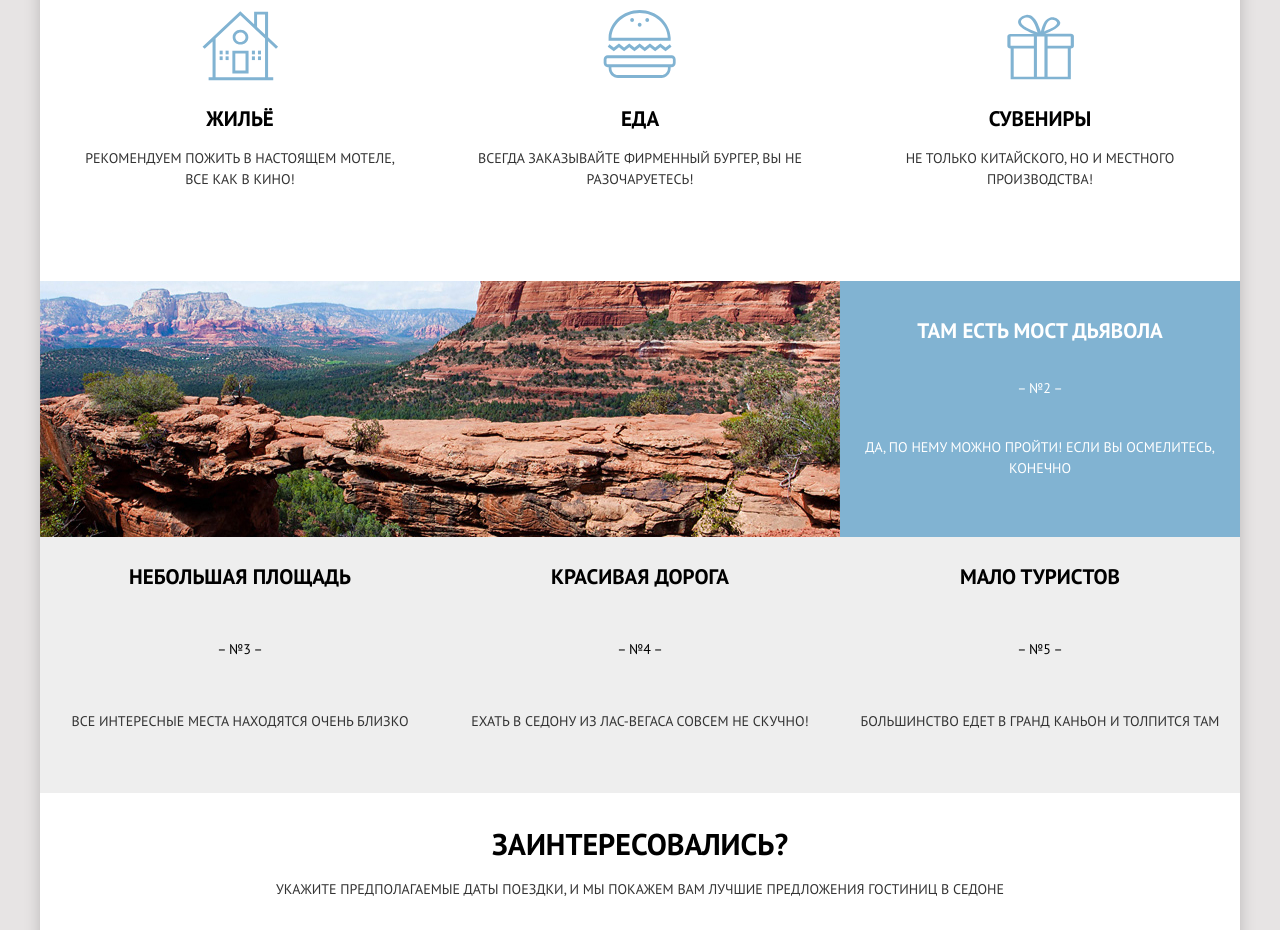
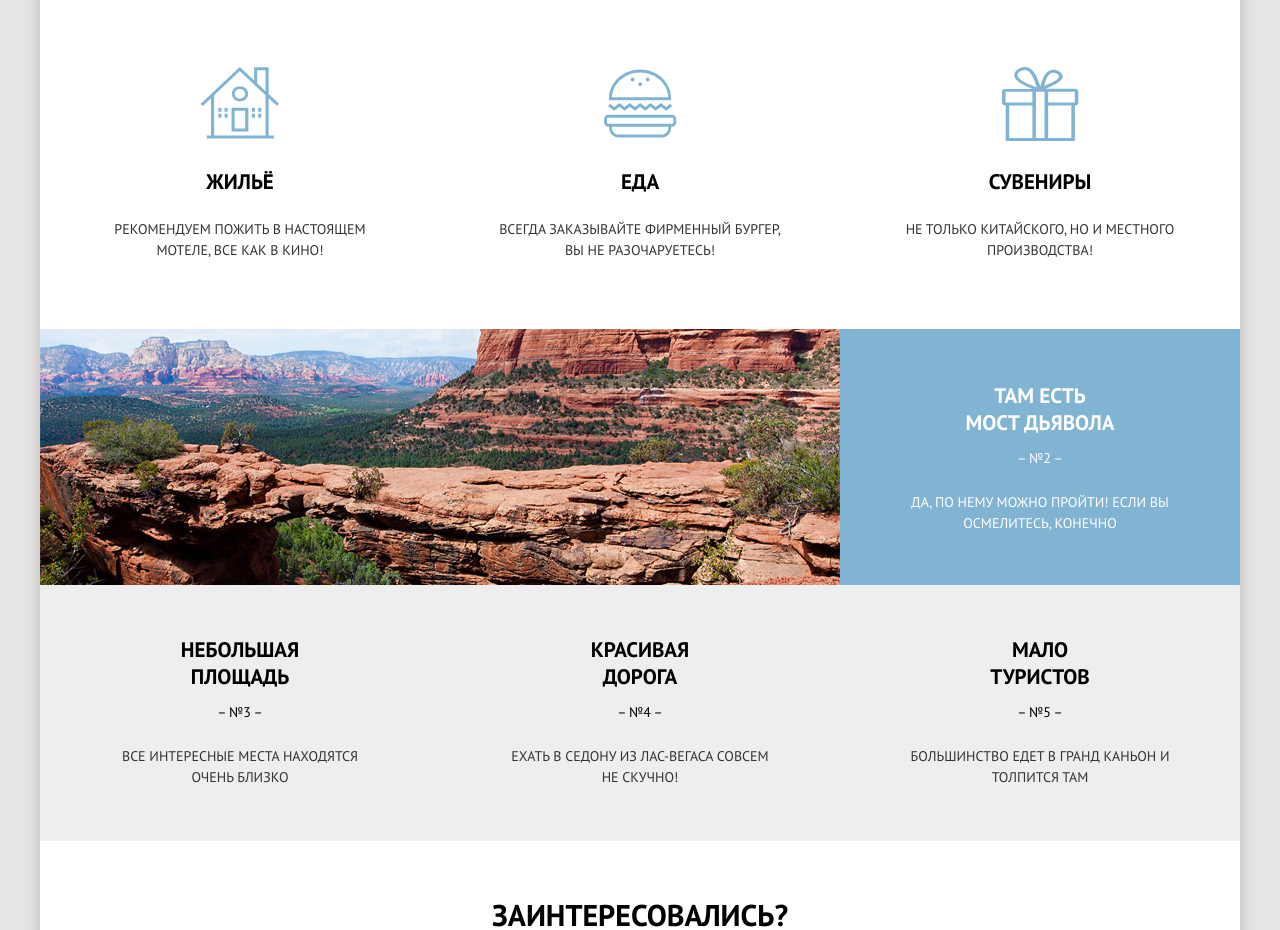
Before and after one commit to htmlacademy-adaptive/2358445-sedona-28, a website: page source/index.html in a window 1280 px wide. Shown: the part 1038-1968 px from the top of the page. Drawn offline with nearby package versions, Linux system fonts and the light colour scheme; files that its build step writes are made by us from their sources.

Commit message:
PixelPerfect главной страницы

```diff
--- a/source/sass/blocks/benefits.scss
+++ b/source/sass/blocks/benefits.scss
@@ -1,18 +1,15 @@
 .benefits {
   @include list-reset;
   text-align: left;
-  padding: 0 18px 46px;
 
   @media (min-width: $tablet-width) {
     display: grid;
     grid-template-columns: 1fr 1fr 1fr;
-    grid-template-rows: 331px;
-    padding: 0;
   }
 }
 
 .benefits__item {
-  padding: 33px 0 0 47px;
+  padding: 32px 0 0 47px;
 
   &--habitation {
     background: url("../../img/icon-house.svg") no-repeat 0 25px;
@@ -31,7 +28,7 @@
 
   @media (min-width: $tablet-width) {
     text-align: center;
-    padding: 156px 33px 0 33px;
+    padding: 156px 40px 0 40px;
     min-height: 331px;
 
     &--habitation {
@@ -49,8 +46,31 @@
       background-size: 67px 75px;
     }
   }
+
+  @media (min-width: $desktop-width) {
+    padding: 170px 50px 0 50px;
+
+    &--habitation {
+      background-position: 50% 68px;
+      background-size: 80px 74px;
+    }
+
+    &--food {
+      background-position: 50% 71px;
+      background-size: 73px 69px;
+    }
+
+    &--souvenirs {
+      background-position: 50% 69px;
+      background-size: 78px 75px;
+    }
+  }
 }
 
 .benefits__title {
   margin-bottom: 16px;
+
+  @media (min-width: $tablet-width) {
+    margin-bottom: 24px;
+  }
 }
--- a/source/sass/blocks/button.scss
+++ b/source/sass/blocks/button.scss
@@ -6,7 +6,7 @@
   font-weight: 700;
   font-size: 21px;
   line-height: 26px;
-  padding: 16px 0;
+  padding: 15px 0 17px;
   width: 100%;
   max-width: 458px;
   font-family: "PT Sans", "Arial", sans-serif;
--- a/source/sass/blocks/find-hotel.scss
+++ b/source/sass/blocks/find-hotel.scss
@@ -1,22 +1,42 @@
 .find-hotel {
   text-align: center;
   padding: 38px 18px 48px 18px;
+
+  @media (min-width: $tablet-width) {
+    padding: 60px 18px 55px 18px;
+  }
+
+  @media (min-width: $desktop-width) {
+    padding-bottom: 68px;
+  }
 }
 
 .find-hotel__title {
   font-size: 21px;
-  margin-bottom: 22px;
+  margin-bottom: 20px;
 
   @media (min-width: $tablet-width) {
     font-size: 30px;
+    margin-bottom: 31px;
   }
 }
 
 .find-hotel__text {
-  margin-bottom: 32px;
+  margin: 0 auto 32px;
+  max-width: 290px;
+
+  @media (min-width: $tablet-width) {
+    margin: 0 auto 45px;
+    max-width: 396px;
+  }
 }
 
 .find-hotel__button {
   display: block;
   margin: 0 auto;
+  max-width: 284px;
+
+  @media (min-width: $tablet-width) {
+    max-width: 458px;
+  }
 }
--- a/source/sass/blocks/intro.scss
+++ b/source/sass/blocks/intro.scss
@@ -12,6 +12,7 @@
 
   @media (min-width: $tablet-width) {
     height: 518px;
+    padding: 77px 0 85px 0;
 
     .intro__banner img {
       width: 461px;
--- a/source/sass/blocks/main-footer.scss
+++ b/source/sass/blocks/main-footer.scss
@@ -1,6 +1,10 @@
 .main-footer {
   text-align: center;
   padding: 37px 0 40px 0;
+
+  @media (min-width: $tablet-width) {
+    padding: 2px 0 40px 0;
+  }
 }
 
 .main-footer__wrapper {
@@ -20,6 +24,6 @@
   color: #000000;
 }
 
-.main-footer__social {
-  margin: 30px 0 18px;
+.main-footer__social.social {
+  margin: 28px 0 21px;
 }
--- a/source/sass/blocks/main-nav.scss
+++ b/source/sass/blocks/main-nav.scss
@@ -47,8 +47,8 @@
   height: 22px;
   border: 0;
   position: absolute;
-  top: 16px;
-  right: 16px;
+  top: 17px;
+  right: 17px;
   cursor: pointer;
   z-index: 1;
 
--- a/source/sass/blocks/reason.scss
+++ b/source/sass/blocks/reason.scss
@@ -1,10 +1,11 @@
 .reason {
-  padding: 37px 18px 36px;
+  padding: 37px 18px 38px;
   display: grid;
   height: 100%;
 
   @media (min-width: $tablet-width) {
     min-height: 256px;
+    padding: 37px 18px 30px;
   }
 
   &--first {
@@ -23,11 +24,38 @@
   &--blue {
     background-color: $base-color;
     color: $light-color;
+    display: block;
+
+    @media (min-width: $tablet-width) {
+      padding-top: 52.5px;
+    }
   }
 
   &--grey {
     background-color: #eeeeee;
-    padding: 27px 18px 24px;
+    padding: 24px 18px 25px;
+    display: block;
+
+    @media (min-width: $tablet-width) {
+      padding: 41px 18px 26px;
+    }
+
+    @media (min-width: $desktop-width) {
+      padding-top: 51px;
+    }
+  }
+}
+
+.reason__subtitle {
+  max-width: 290px;
+  margin: 0 auto;
+
+  @media (min-width: $tablet-width) {
+    max-width: 180px;
+  }
+
+  @media (min-width: $desktop-width) {
+    max-width: 270px;
   }
 }
 
@@ -36,9 +64,18 @@
 }
 
 .reason__title {
-  margin-bottom: 12px;
+  margin-bottom: 10px;
+
+  @media (min-width: $tablet-width) {
+    max-width: 150px;
+    margin: 0 auto 12px;
+  }
 }
 
 .reason__number {
-  margin-bottom: 15px;
+  margin-bottom: 17px;
+
+  @media (min-width: $tablet-width) {
+    margin-bottom: 23px;
+  }
 }
--- a/source/sass/blocks/reasons.scss
+++ b/source/sass/blocks/reasons.scss
@@ -1,15 +1,33 @@
 .reasons {
   text-align: center;
   padding-top: 32px;
+
+  @media (min-width: $tablet-width) {
+    padding-top: 47.5px;
+  }
+
+  @media (min-width: $desktop-width) {
+    padding-top: 59px;
+  }
 }
 
 .reasons__header,
 .reasons__text {
   padding: 0 18px;
+  max-width: 300px;
+  margin: 0 auto;
+
+  @media (min-width: $tablet-width) {
+    max-width: 530px;
+  }
 }
 
 .reasons__header {
-  padding-bottom: 35px;
+  margin-bottom: 35px;
+
+  @media (min-width: $tablet-width) {
+    margin-bottom: 28px;
+  }
 }
 
 .reasons__text {
@@ -46,6 +64,10 @@
     bottom: 0;
   }
 
+  &:last-child .reason--grey {
+    padding-bottom: 30px;
+  }
+
   @media (min-width: $tablet-width) {
     &--grey-border::after {
       display: none;
@@ -75,7 +97,6 @@
       grid-row: 3 / 4;
       display: grid;
       grid-template-columns: 1fr 1fr 1fr;
-      grid-template-rows: 256px;
 
       .reasons__description {
         grid-column: 3 / 4;
@@ -92,9 +113,18 @@
 
 .reasons__picture {
   display: block;
+  height: 260px;
+  object-fit: cover;
 
   @media (min-width: $tablet-width) {
     height: 100%;
-    object-fit: cover;
   }
 }
+
+.reasons__benefits.benefits {
+  margin: 0 101px 44px;
+
+  @media (min-width: $tablet-width) {
+    margin: 0 0 44px;
+  }
+}
--- a/source/sass/blocks/social.scss
+++ b/source/sass/blocks/social.scss
@@ -2,7 +2,7 @@
   @include list-reset;
   font-size: 0;
   display: flex;
-  justify-content: space-between;
+  justify-content: center;
   align-items: center;
   flex-wrap: wrap;
   column-gap: 6px;
--- a/source/sass/blocks/title.scss
+++ b/source/sass/blocks/title.scss
@@ -1,6 +1,6 @@
 .title {
   font-size: 18px;
-  line-height: 26px;
+  line-height: 27px;
   font-weight: 700;
   text-transform: uppercase;
   margin: 0;
```
